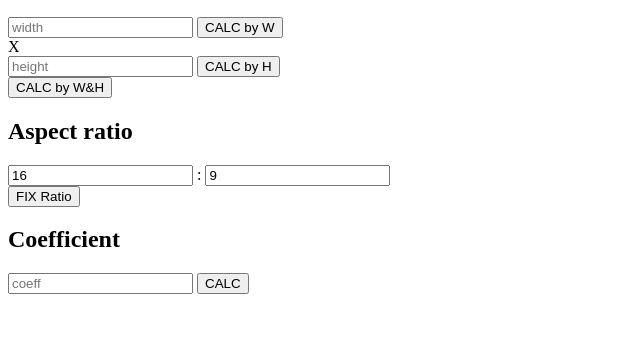
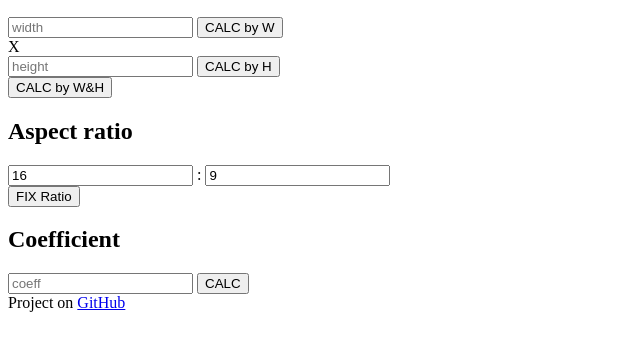
Before and after one commit to PylSerg/resolution-calc, a website: page index.html in a window 1280 px wide. Shown: the part 97-448 px from the top of the page, without its empty margins (0-640 px from the left). Drawn offline with Linux system fonts and the light colour scheme.

Commit message:
adds link

```diff
--- a/index.html
+++ b/index.html
@@ -59,6 +59,7 @@
 					</div>
 				</div>
 			</div>
+			<span class="footnote">Project on <a class="footnote__link" href="https://github.com/PylSerg/resolution-calc">GitHub</a></span>
 		</section>
 	</body>
 </html>
--- a/src/style.scss
+++ b/src/style.scss
@@ -27,6 +27,14 @@ h1 {
 	align-items: center;
 }
 
+.footnote {
+	margin-top: 20px;
+}
+
+.footnote__link {
+	color: #4b4deb;
+}
+
 @import "./scss/common";
 @import "./scss/resolution";
 @import "./scss/ratio";
```
Also changed, not shown: dist/index.html, dist/main.css, dist/service-worker.js.
